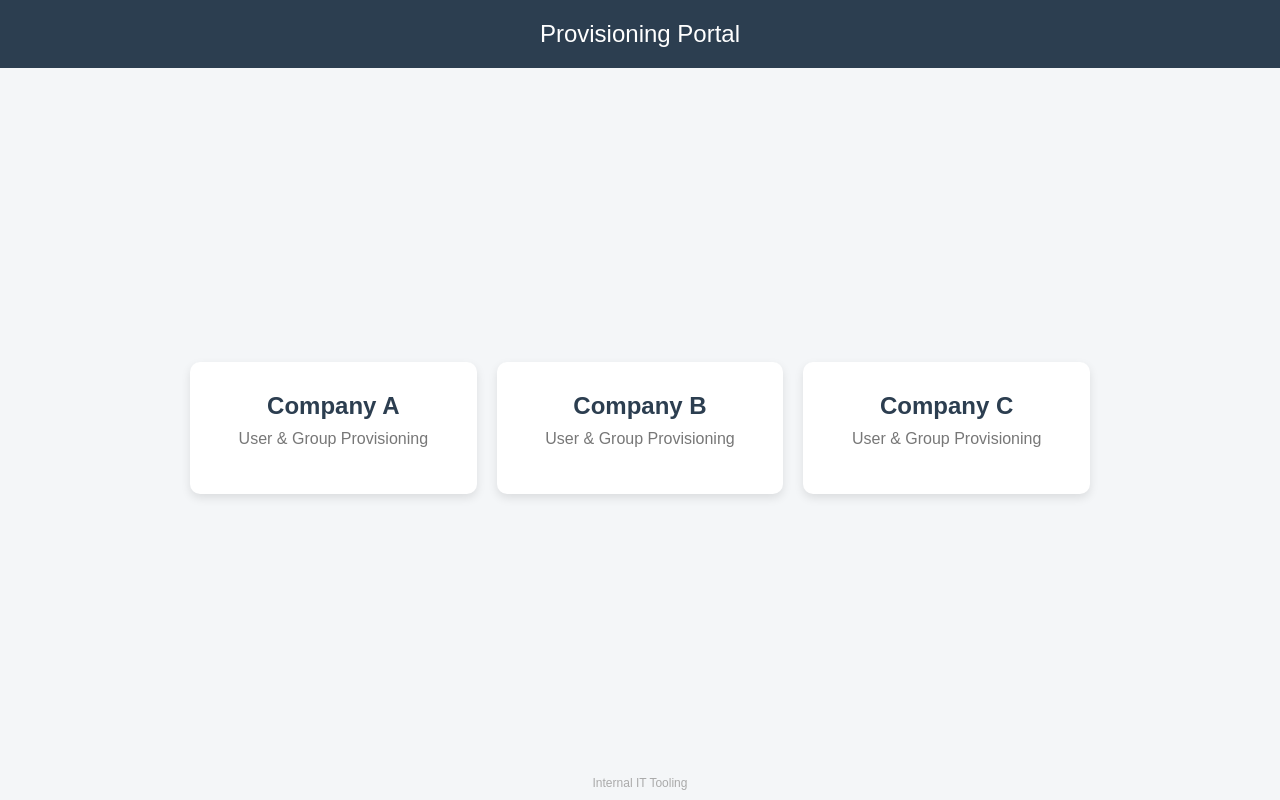
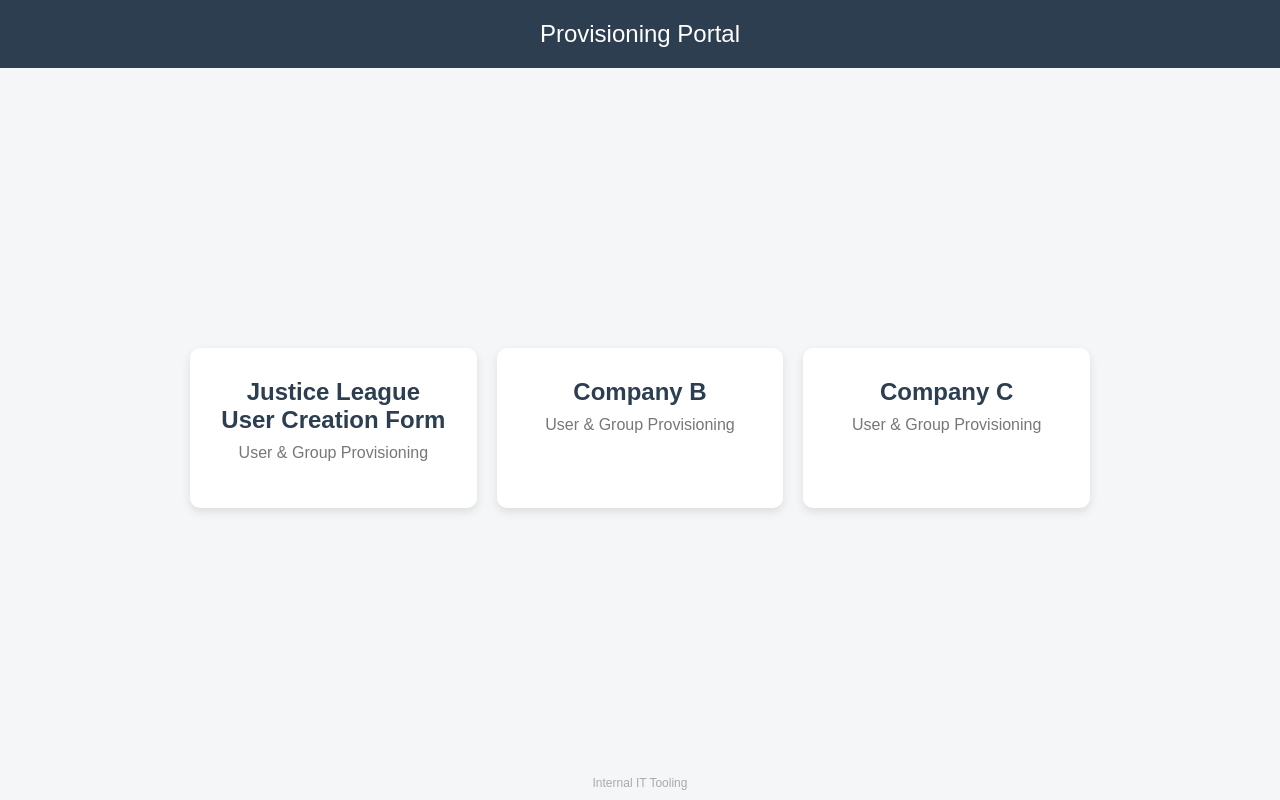
Before and after one commit to TheREProject/AD-Provisioning-Portal, a plain HTML site: page index.html in a window 1280 px wide. Drawn offline with Linux system fonts and the light colour scheme.

Commit message:
Update index.html
Changed "Company A" to to JLU and the form html page to "usercreation."

```diff
--- a/index.html
+++ b/index.html
@@ -78,8 +78,8 @@
 <div class="container">
     <div class="grid">
 
-        <div class="card" onclick="goToOrg('companyA')">
-            <h2>Company A</h2>
+        <div class="card" onclick="goToOrg('JLU')">
+            <h2>Justice League User Creation Form</h2>
             <p>User & Group Provisioning</p>
         </div>
 
@@ -103,7 +103,7 @@
 <script>
     function goToOrg(org) {
         // Option 1: Static pages
-        window.location.href = org + "/index.html";
+        window.location.href = org + "/usercreation.html";
 
         // Option 2 (future): dynamic routing
         // window.location.href = "provision.html?org=" + org;
```
